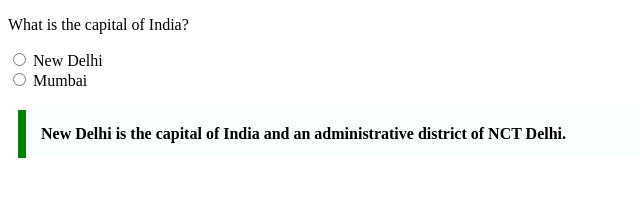
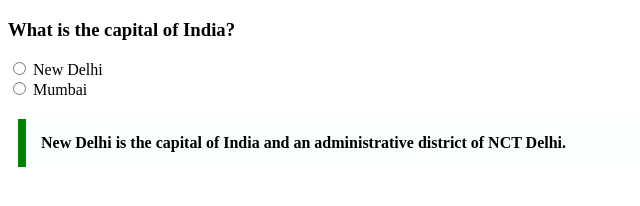
Before and after one commit to acciojob/trivia-Pratik-Dhole, a website: page main.html in a window 1280 px wide. Shown: the whole page, without its empty margins (0-640 px from the left). Drawn offline with Linux system fonts and the light colour scheme.

Commit message:
created a submission

```diff
--- a/main.html
+++ b/main.html
@@ -22,7 +22,7 @@
 <body>
 
 <div class="question-container">
-  <p>What is the capital of India?</p>
+  <h3>What is the capital of India?</h3>
   <form>
     <label><input type="radio" name="capital" value="New Delhi"> New Delhi</label><br>
     <label><input type="radio" name="capital" value="Mumbai"> Mumbai</label><br>
```
